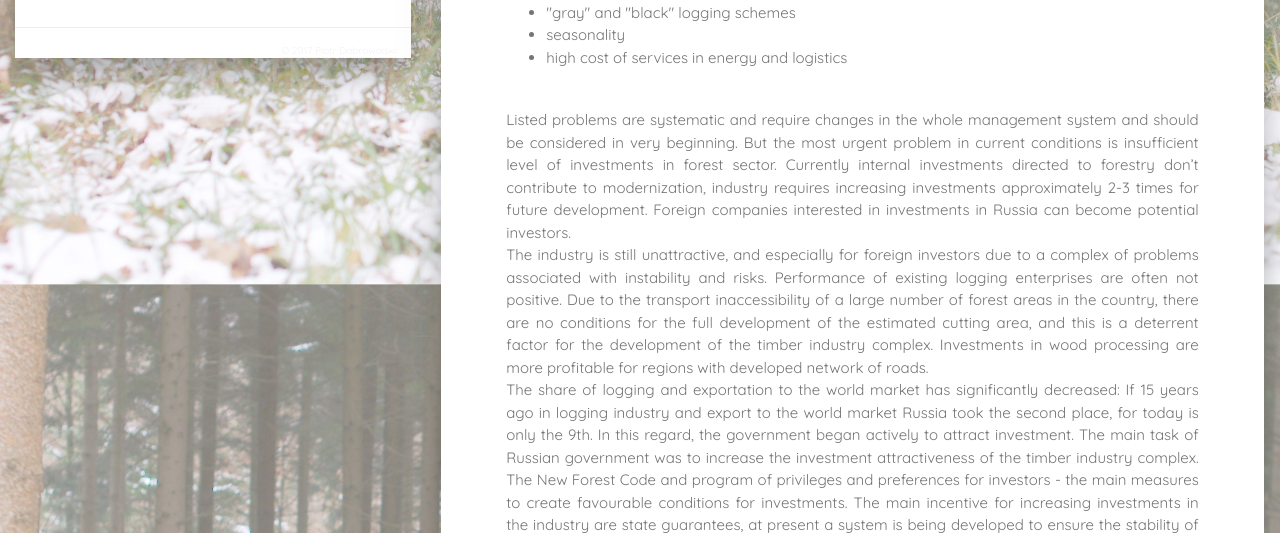
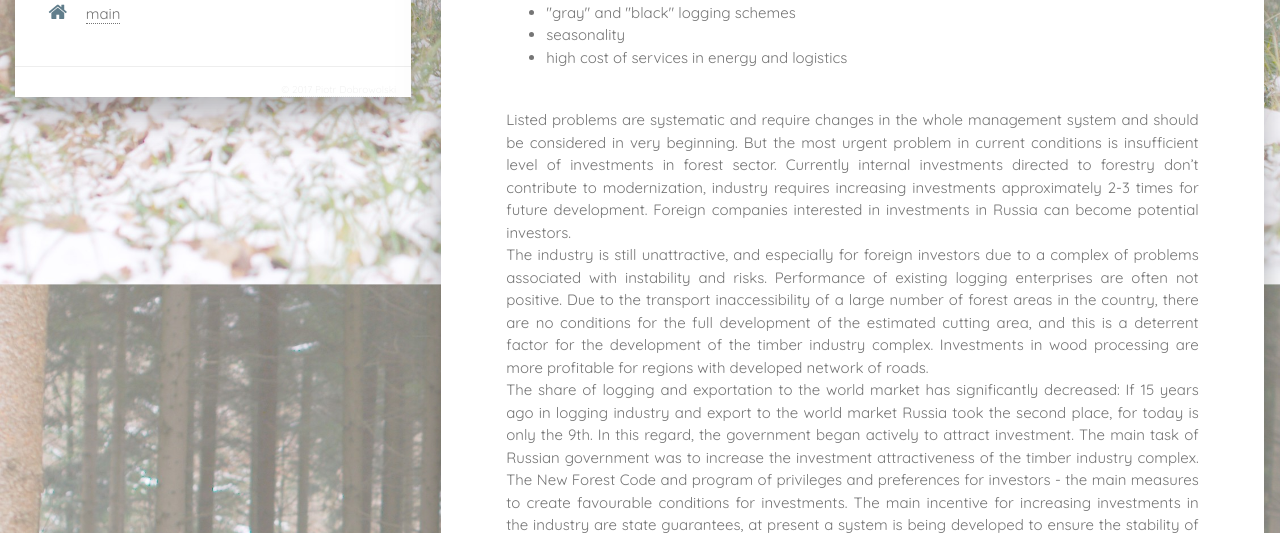
Before and after one commit to dobrypd/nadezhda, a plain HTML site: page whyYouShouldConsiderInvestingInRussianForestSector.html in a window 1280 px wide. Shown: the part 567-1100 px from the top of the page. Drawn offline with Linux system fonts and the light colour scheme.

Commit message:
back link

```diff
--- a/whyYouShouldConsiderInvestingInRussianForestSector.html
+++ b/whyYouShouldConsiderInvestingInRussianForestSector.html
@@ -31,6 +31,7 @@
             <p>Contact me:</p>
             <p><i class="fa fa-envelope fa-fw t-margin-h t-large t-blue"></i><a class="protectALittle" href="mailto:qnadeqzhdqa.doqbrqowqolskaq(qat)gqmail(dqot)coqm"></a></p>
             <p><i class="fa fa-linkedin fa-fw t-margin-h t-large t-blue"></i><a href="https://www.linkedin.com/in/nadezhda-dobrowolska-00718688">linkedin</a></p>
+            <p><i class="fa fa-home fa-fw t-margin-h t-large t-blue"></i><a href="http://nadezhda.dobrowolski.ch">main</a></a></p>
             <!--<p><i class="fa fa-instagram fa-fw t-margin-h t-large t-blue"></i><a href="https://www.instagram.com/nadejda_dobrowolska/">instagram</a></p>-->
           </div>
           <hr />
```
